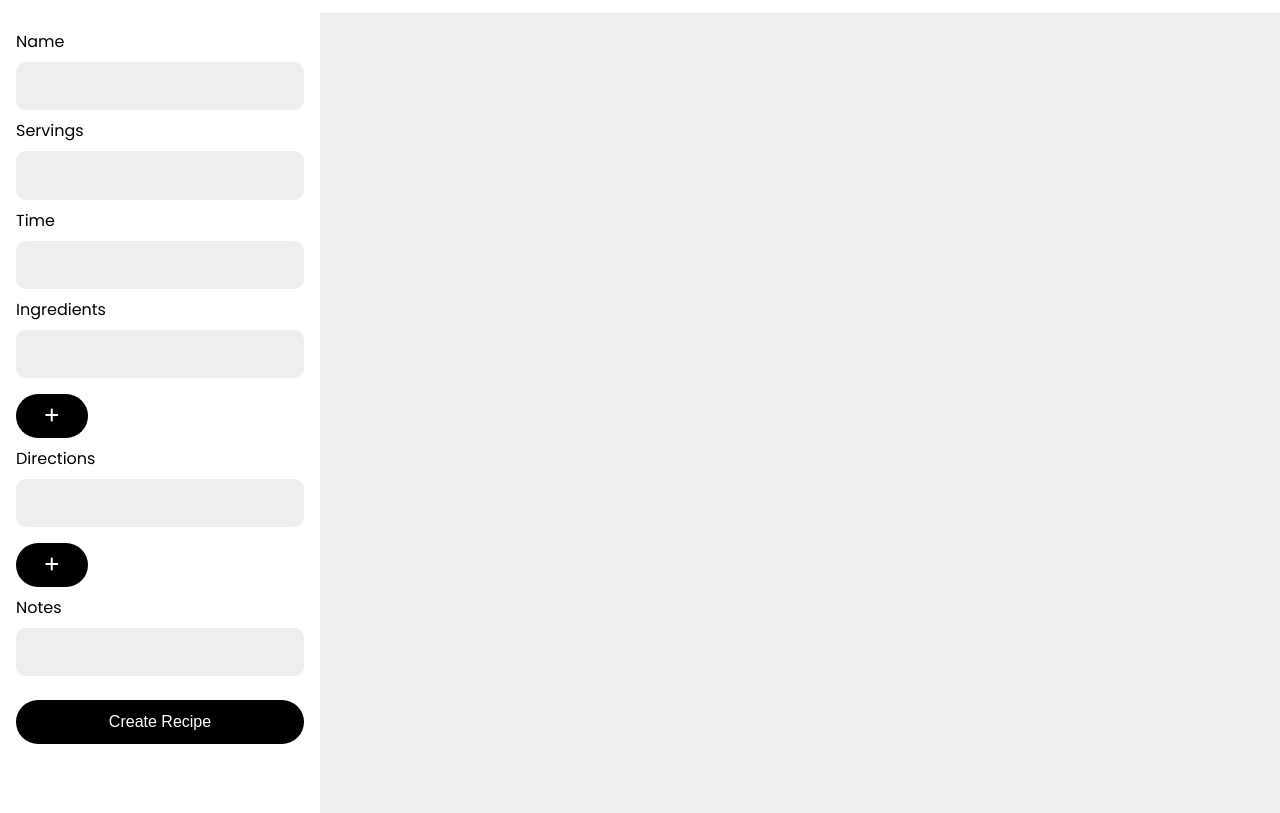
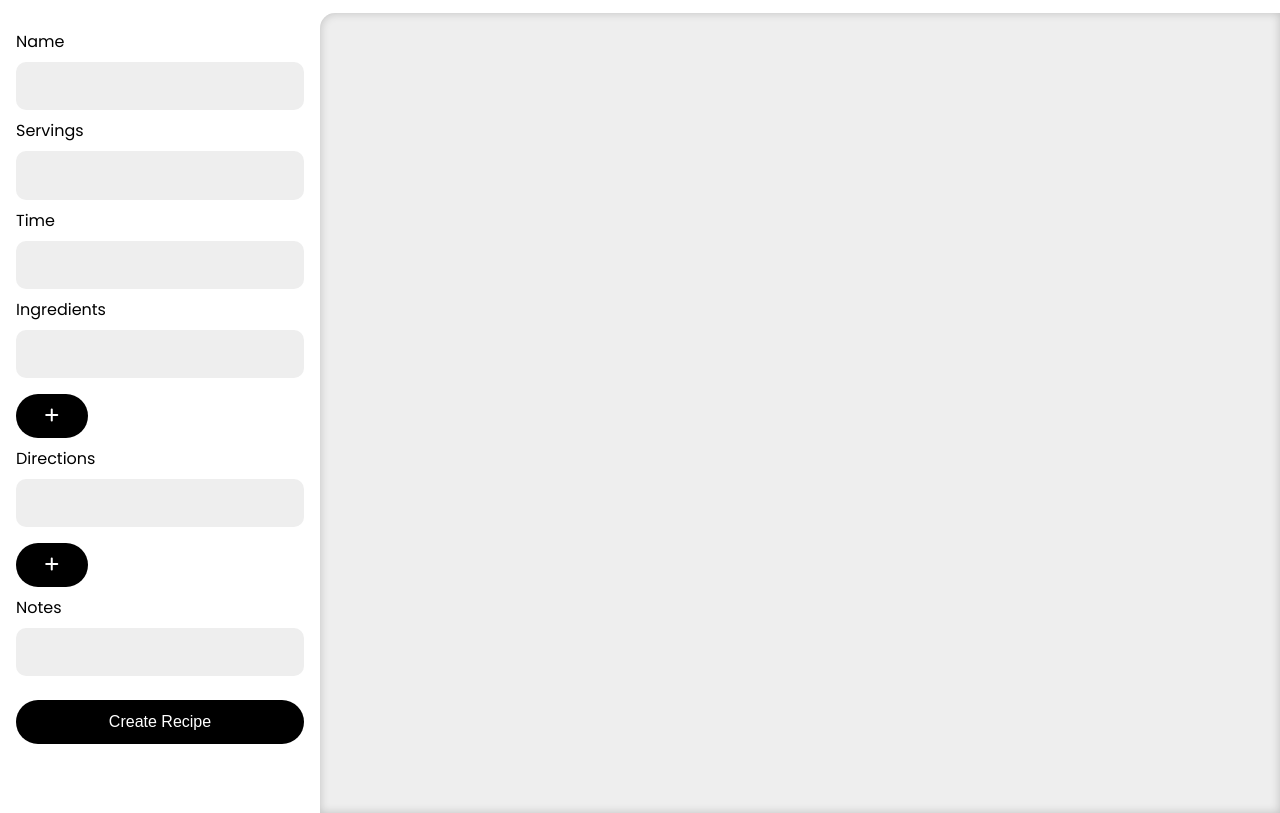
Before and after one commit to Dorottyat/recipes-client, a plain HTML site: page index.html in a window 1280 px wide. Shown: the part 67-880 px from the top of the page. Drawn offline with Linux system fonts and the light colour scheme; no server answers.

Commit message:
added shadow and border radius to recipesDiv

```diff
--- a/css/style.scss
+++ b/css/style.scss
@@ -17,7 +17,7 @@ header {
     }
   }
 
-  @media only screen and (min-width: 1200px) {
+  @media only screen and (min-width: 750px) {
     padding: 1em;
   }
 }
@@ -141,6 +141,13 @@ section#recipesDiv {
     padding: 2em;
   }
 
+  @media only screen and (min-width: 750px) {
+    -moz-box-shadow: inset 0 0 10px #000000;
+    -webkit-box-shadow: inset 0 0 10px #000000;
+    box-shadow: inset 0 0 10px #00000031;
+    border-top-left-radius: 15px;
+  }
+
   @media only screen and (min-width: 1200px) {
     grid-template-columns: 1fr 1fr;
   }
```
Also changed, not shown: css/style.css, 1 other file.
